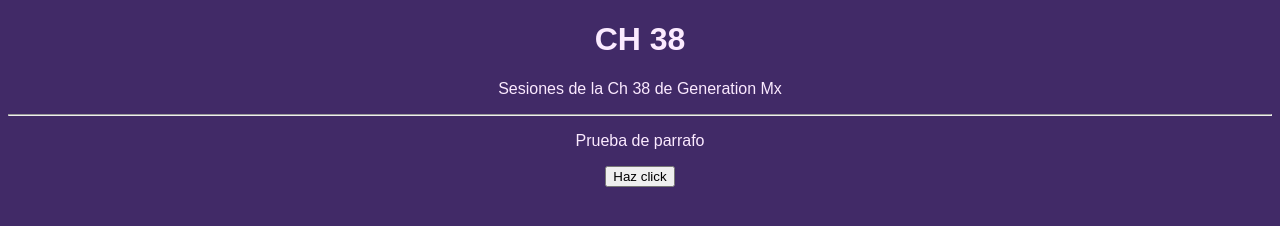
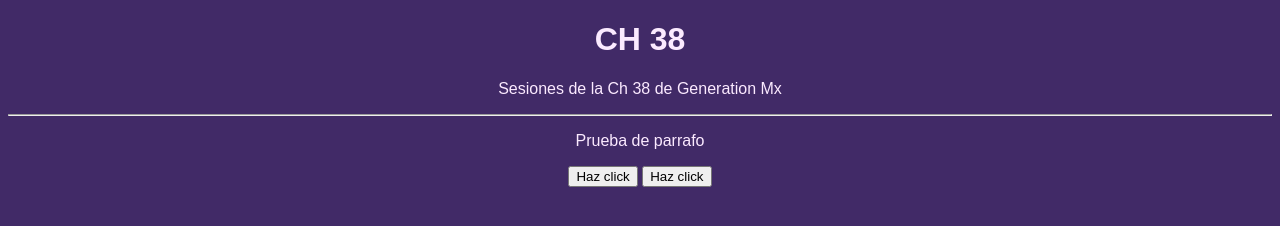
Before and after one commit to uschavez/Ch38-Generation, a plain HTML site: page index.html in a window 1280 px wide. Drawn offline with Linux system fonts and the light colour scheme.

Commit message:
ci: prompt de usuario

```diff
--- a/index.html
+++ b/index.html
@@ -15,7 +15,8 @@
 		<p>Sesiones de la Ch 38 de Generation Mx</p>
 		<hr>
 		<p>Prueba de parrafo</p>
-		<button>Haz click</button>
+		<button onclick="enviarSaludo()"> Haz click</button>
+		<button onclick="enviarSaludoAPersona()"> Haz click</button>
 	</main>
 	<footer>
 
--- a/script.js
+++ b/script.js
@@ -1 +1,14 @@
 console.log("Hola Ch38");
+ // Función que envie un saludo con alert.
+  function enviarSaludo(){
+    alert('Hola Ch38');
+ }
+
+ /**
+  * Pedir el nombre de la persona usando prompt()
+  * Mostrar un saludo y nombre d ela persona con alwert()
+  */
+ function enviarSaludoAPersona() {
+    let message = prompt("Hola usuario dime tu nombre");
+    alert('Hola ${message}');
+ }
```
